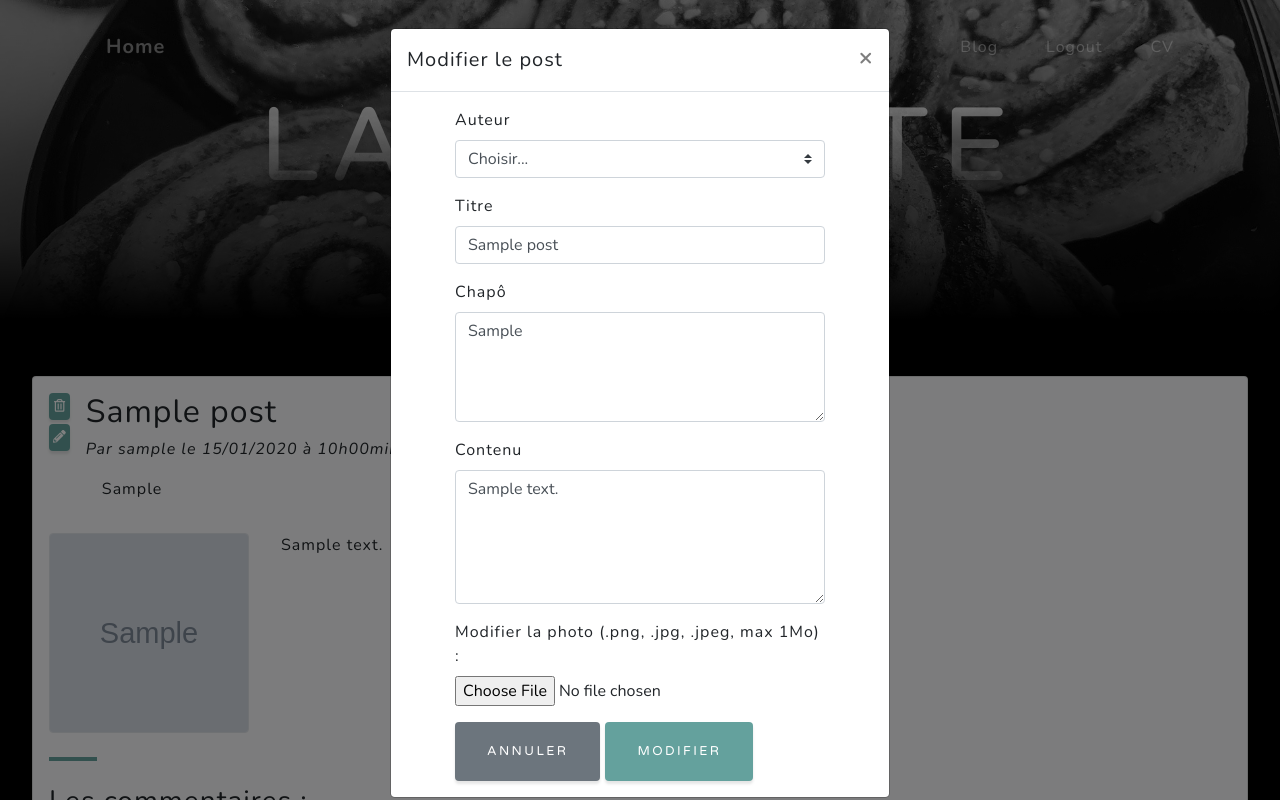
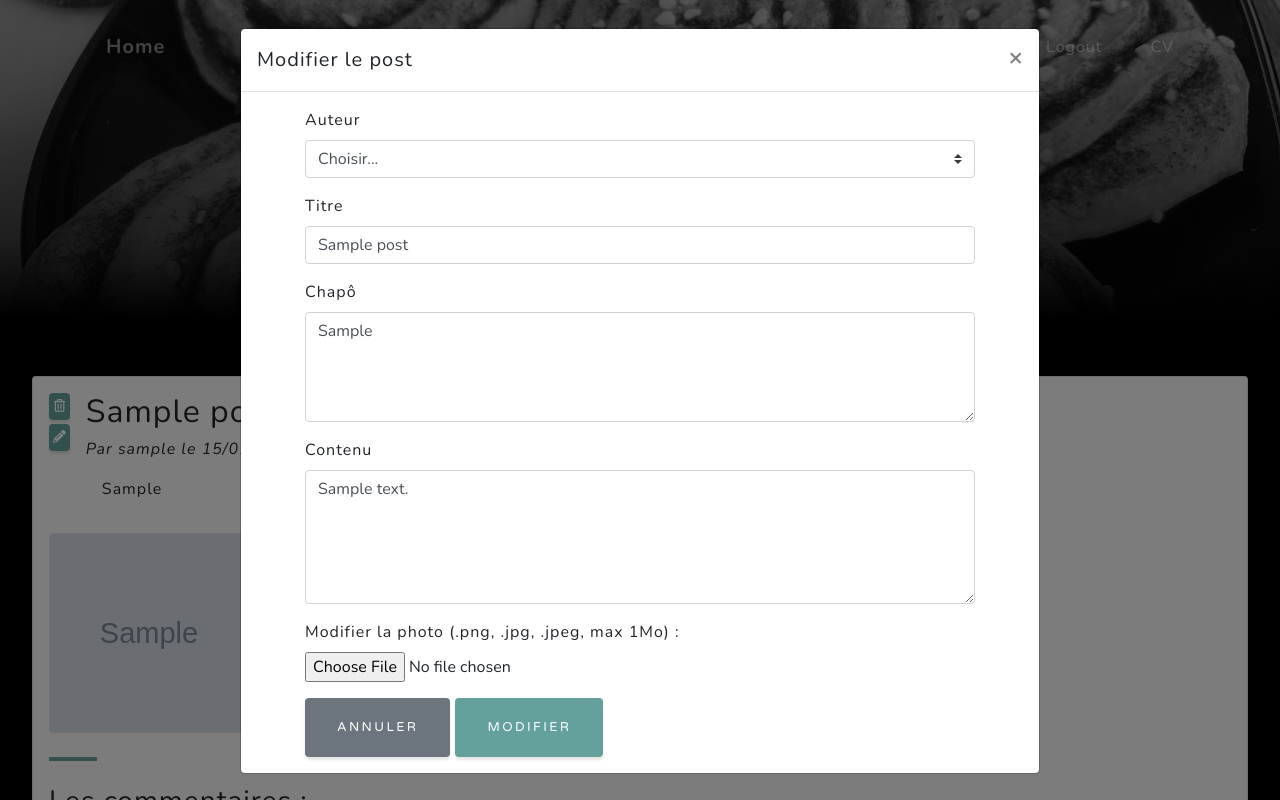
Before and after one commit to 08rose08/DAPS-P5-Blog, a PHP site: page /index.php?action=getOnePost&id=1 in a window 1280 px wide, after a click that opens the changed part. Run offline with PHP 8.4, Linux system fonts and the light colour scheme; the visitor is signed in with stand-in values (Sample User, id 1); tables that the repository leaves empty or names only in its code hold one stand-in row (values such as "Sample post"); grey boxes marked "Sample" are stand-in pictures; some libraries are stand-ins or nearby versions.

Commit message:
Fix lg-modal in buttonPostAdminView

```diff
--- a/view/buttonsPostAdminView.php
+++ b/view/buttonsPostAdminView.php
@@ -29,8 +29,8 @@
 </div>
 
 
-<div class="modal fade" id="postUpdateModal" tabindex="-1" role="dialog" aria-labelledby="modalDeletePostTitle" aria-hidden="true">
-  <div class="modal-dialog" role="document">
+<div class="modal fade w-100" id="postUpdateModal" tabindex="-1" role="dialog" aria-labelledby="modalDeletePostTitle" aria-hidden="true">
+  <div class="modal-dialog modal-lg" role="document">
     <div class="modal-content">
       <div class="modal-header">
         <h5 class="modal-title" id="modalDeletePostTitle">Modifier le post</h5>
```
